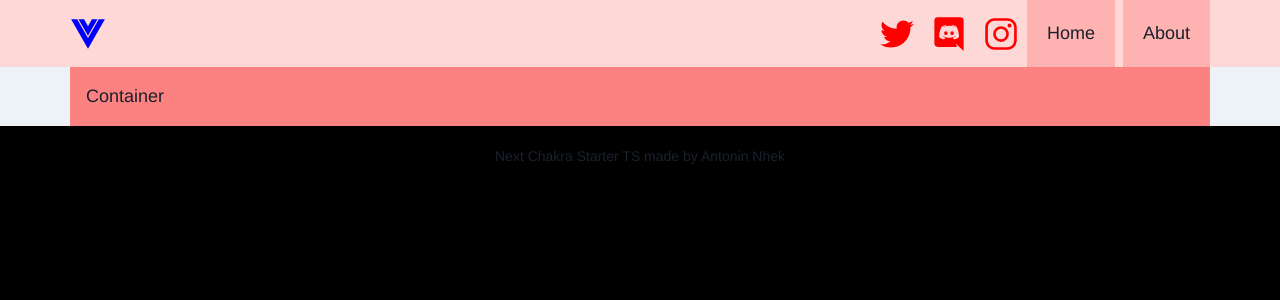
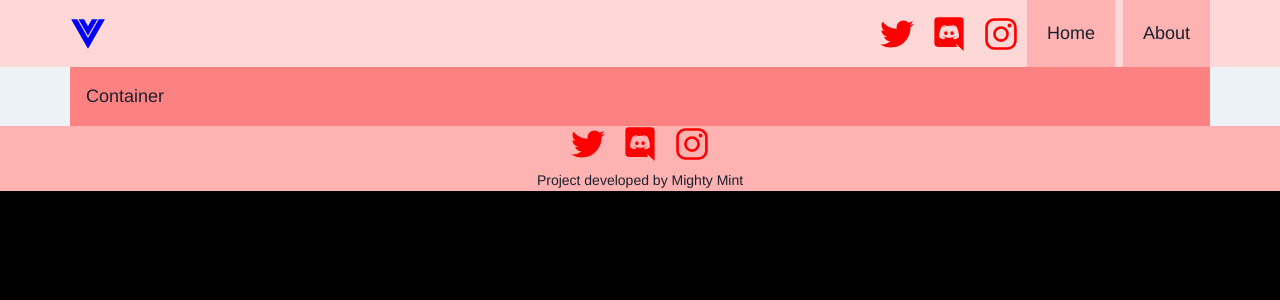
Before and after one commit to 0xShynn/next-chakra-typescript-starter, a Next.js app: page / in a window 1280 px wide. Shown: the top 300 px of the page. Built offline with nearby package versions, Linux system fonts and the light colour scheme.

Commit message:
updated: mighty mint constants

```diff
--- a/src/components/shared/ContainerMaxWidth.tsx
+++ b/src/components/shared/ContainerMaxWidth.tsx
@@ -1,14 +1,15 @@
 import { Box } from "@chakra-ui/react";
 
-import { globals } from "src/constants";
+import { PROJECT_CONST } from "src/utils/constants";
 
 type Props = {
   children: React.ReactNode;
+  rest?: any;
 };
 
 const ContainerMaxWidth = ({ children, ...rest }: Props) => {
   return (
-    <Box maxW={globals.maxWidth} mx="auto" {...rest}>
+    <Box maxW={PROJECT_CONST.maxWidth} mx="auto" {...rest}>
       {children}
     </Box>
   );
--- a/src/components/shared/Footer.tsx
+++ b/src/components/shared/Footer.tsx
@@ -1,22 +1,28 @@
 import { ComponentType } from "react";
 
-import { Box, Center, Link, Text } from "@chakra-ui/react";
+import { Box, Link, Stack, Text } from "@chakra-ui/react";
+
+import SocialIconsStack from "./SocialIconsStack";
+
+import { MIGHTY_MINT_CONST } from "src/utils/constants";
 
 const Footer: ComponentType = () => {
   return (
-    <Box role="contentinfo" p="5">
-      <Center>
+    <Box role="contentinfo" bg="red.200">
+      <Stack w="full" direction="column" align="center">
+        <SocialIconsStack />
+
         <Text fontSize={"sm"}>
-          Next Chakra Starter TS made by{" "}
+          Project developed by{" "}
           <Link
-            href="http://linktr.ee/anhek"
+            href={MIGHTY_MINT_CONST.website_url}
             target={"_blank"}
             rel="noreferrer"
           >
-            Antonin Nhek
+            {MIGHTY_MINT_CONST.company_name}
           </Link>
         </Text>
-      </Center>
+      </Stack>
     </Box>
   );
 };
--- a/src/components/shared/Header.tsx
+++ b/src/components/shared/Header.tsx
@@ -14,10 +14,10 @@ import {
 import NextLink from "next/link";
 import { IoCloseSharp, IoLogoVue, IoMenuSharp } from "react-icons/io5";
 
-import { globals } from "../../constants";
-
 import ContainerMaxWidth from "./ContainerMaxWidth";
 import SocialIconsStack from "./SocialIconsStack";
+
+import { PROJECT_CONST } from "@/utils/constants";
 
 const Header: ComponentType = () => {
   // const bg = useColorModeValue("gray.200", "black");
@@ -38,7 +38,7 @@ const Header: ComponentType = () => {
   );
 
   const displayNavLinks = () =>
-    globals.navLinks.map((link, index) => (
+    PROJECT_CONST.navLinks.map((link, index) => (
       <NavLink key={index} to={link.href} label={link.label} />
     ));
 
--- a/src/components/shared/SocialIconsStack.tsx
+++ b/src/components/shared/SocialIconsStack.tsx
@@ -1,6 +1,6 @@
 import { HStack, Icon, Link } from "@chakra-ui/react";
 
-import { globals } from "src/constants";
+import { PROJECT_CONST } from "src/utils/constants";
 
 interface ISocialIcon {
   href: string;
@@ -18,7 +18,7 @@ const SocialIcon = ({ href, icon }: ISocialIcon) => {
 const SocialIconsStack = () => {
   return (
     <HStack spacing="4">
-      {globals.socialLinks.map((link, index) => (
+      {PROJECT_CONST.socialLinks.map((link, index) => (
         <SocialIcon key={index} {...link} />
       ))}
     </HStack>
--- a/src/constants.ts
+++ b/src/utils/constants.ts
@@ -1,6 +1,7 @@
 import { IoLogoDiscord, IoLogoInstagram, IoLogoTwitter } from "react-icons/io5";
 
-export const globals = {
+export const PROJECT_CONST = {
+  // Set a max width for layout containers
   maxWidth: "1140px",
   // Add navigation links here
   navLinks: [
@@ -29,3 +30,8 @@ export const globals = {
     },
   ],
 };
+
+export const MIGHTY_MINT_CONST = {
+  company_name: "Mighty Mint",
+  website_url: "https://twitter.com/MightyMint_",
+};
--- a/tsconfig.json
+++ b/tsconfig.json
@@ -17,7 +17,8 @@
     "baseUrl": ".",
     "paths": {
       "@/components/*": ["src/components/*"],
-      "@/pages/*": ["src/pages/*"]
+      "@/pages/*": ["src/pages/*"],
+      "@/utils/*": ["src/utils/*"]
     }
   },
   "include": ["next-env.d.ts", "**/*.ts", "**/*.tsx"],
```
